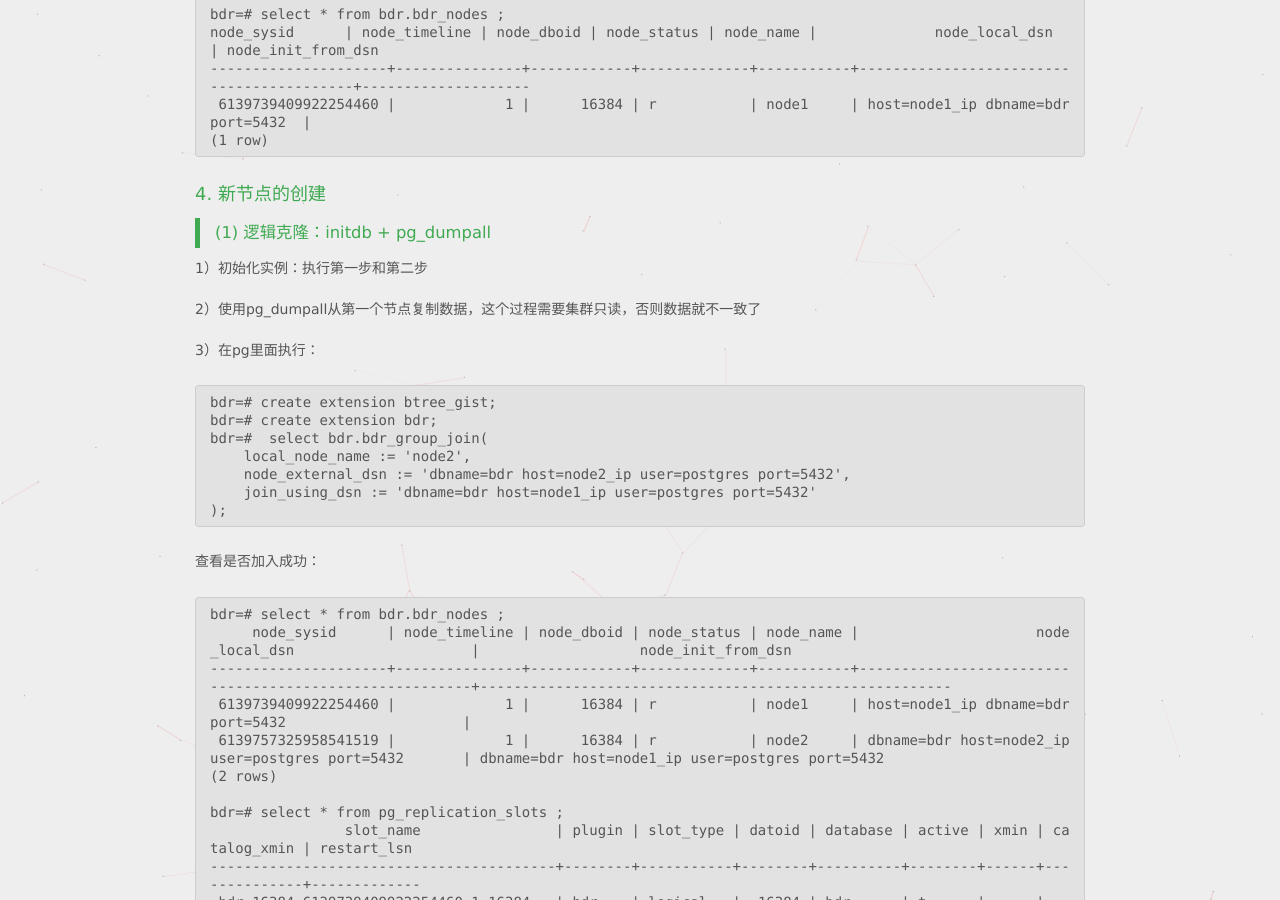
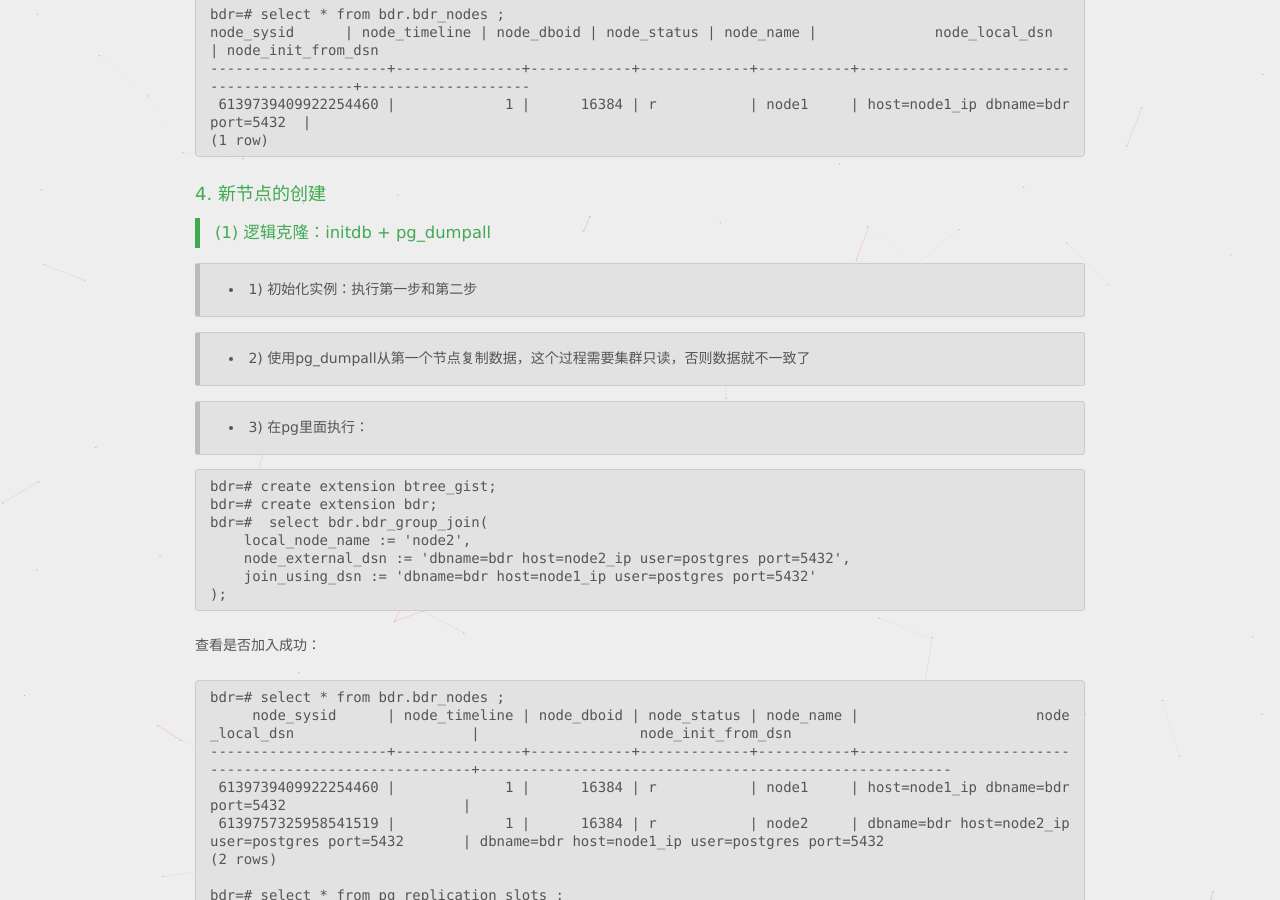
Before and after one commit to aven92/aven92.github.io, a Jekyll site: the page built from _posts/PostgreSQL/2016-07-01-BDR0.9.0版本测试.md, in a window 1280 px wide and 900 px high, scrolled down 1115 px. Built offline with Jekyll 4.4.1, drawn with Linux system fonts in a browser that asks for light colours; comment, search, counter and statistics services are not loaded.

```diff
--- a/_posts/PostgreSQL/2016-07-01-BDR0.9.0版本测试.md
+++ b/_posts/PostgreSQL/2016-07-01-BDR0.9.0版本测试.md
@@ -61,11 +61,11 @@ categories: PostgreSQL
 
 ### (1) 逻辑克隆：initdb + pg_dumpall
 
-1）初始化实例：执行第一步和第二步
+> * 1) 初始化实例：执行第一步和第二步
 
-2）使用pg_dumpall从第一个节点复制数据，这个过程需要集群只读，否则数据就不一致了
+> * 2) 使用pg_dumpall从第一个节点复制数据，这个过程需要集群只读，否则数据就不一致了
 
-3）在pg里面执行：
+> * 3) 在pg里面执行：
 
     bdr=# create extension btree_gist;
     bdr=# create extension bdr;
```
